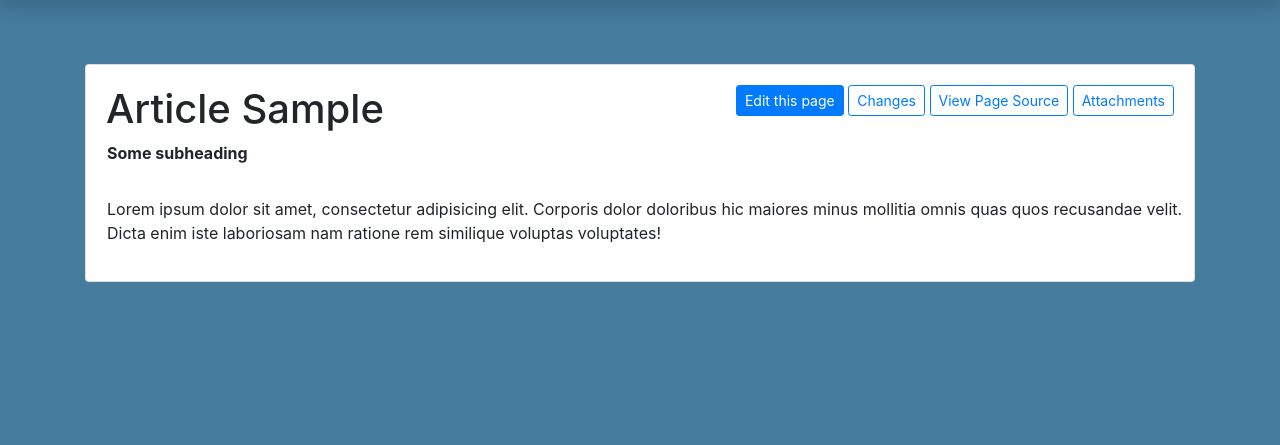
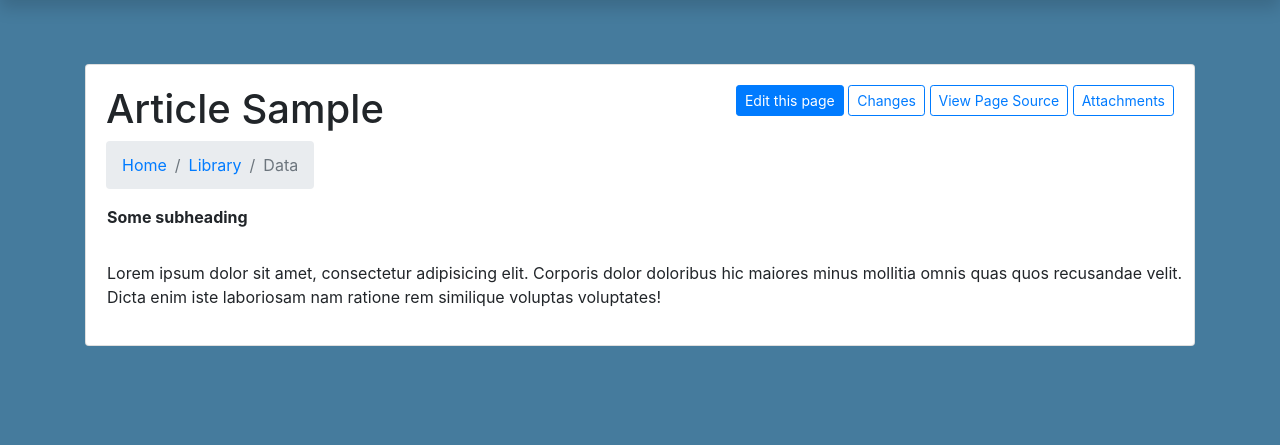
Before and after one commit to NoahLE/collaboration-tool, a Django app: page /gui/wiki-article/ in a window 1280 px wide. Shown: the part 56-501 px from the top of the page. Run offline with Django 3.2, Linux system fonts and the light colour scheme; some libraries are stand-ins or nearby versions.

Commit message:
Updates wiki article page

```diff
--- a/jake_collab/gui/templates/gui/wiki-article.html
+++ b/jake_collab/gui/templates/gui/wiki-article.html
@@ -26,6 +26,16 @@
         </div>
       </div>
 
+      <div class="row bread-crumbs-margin">
+        <nav aria-label="breadcrumb">
+          <ol class="breadcrumb">
+            <li class="breadcrumb-item"><a href="#">Home</a></li>
+            <li class="breadcrumb-item"><a href="#">Library</a></li>
+            <li class="breadcrumb-item active" aria-current="page">Data</li>
+          </ol>
+        </nav>
+      </div>
+
       <div class="ml-3">
         <div class="row mb-3 text-center">
           <p>
--- a/jake_collab/static/css/main.css
+++ b/jake_collab/static/css/main.css
@@ -12,6 +12,10 @@ body {
     padding-top: 4.5rem;
 }
 
+.bread-crumbs-margin {
+    margin-left: 0px;
+}
+
 .color-black {
     color: black;
 }
```
